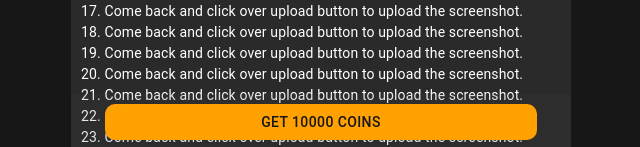
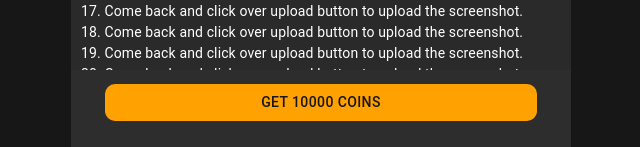
Before and after one commit to Ebulo/offerpro, a Next.js app: page /detail/1 in a window 1280 px wide. Shown: the part 650-797 px from the top of the page, without its empty margins (319-959 px from the left). Built offline with nearby package versions, Linux system fonts and the light colour scheme.

Commit message:
Updated Codes for Scrollable

```diff
--- a/src/app/detail/[id]/detail.module.css
+++ b/src/app/detail/[id]/detail.module.css
@@ -6,3 +6,8 @@
     max-width: 500px;
     position: relative;
 }
+
+.detail_top {
+    height: 90vh;
+    overflow-y: scroll;
+}
--- a/src/app/detail/[id]/page.tsx
+++ b/src/app/detail/[id]/page.tsx
@@ -38,7 +38,13 @@ const offerDummy = {
 "22": "Come back and click over upload button to upload the screenshot.",
 "23": "Come back and click over upload button to upload the screenshot.",
 "24": "Come back and click over upload button to upload the screenshot.",
-"25": "Click on Submit button. And wait for the offer to be approved. Once approved coins will be credited to your account."
+"25": "Click on Submit button. And wait for the offer to be approved. Once approved coins will be credited to your account.",
+"26": "Click on Submit button. And wait for the offer to be approved. Once approved coins will be credited to your account.",
+"27": "Click on Submit button. And wait for the offer to be approved. Once approved coins will be credited to your account.",
+"28": "Click on Submit button. And wait for the offer to be approved. Once approved coins will be credited to your account.",
+"29": "Click on Submit button. And wait for the offer to be approved. Once approved coins will be credited to your account.",
+"30": "Click on Submit button. And wait for the offer to be approved. Once approved coins will be credited to your account.",
+"31": "Click on Submit button. And wait for the offer to be approved. Once approved coins will be credited to your account."
 }`,
     imageUrl:
       "https://cdn.pixabay.com/photo/2024/02/16/14/33/ai-generated-8577690_1280.jpg",
@@ -60,11 +66,11 @@ const OfferDetail = () => {
 
   return (
     <div className={styles.main}>
-      <div>
+      <div className={styles.detail_top}>
         <DetailBanner />
         <DetailData offer={offer} />
       </div>
-      <div style={{ width: "100%", padding: "10px", position: "absolute", display: "flex", justifyContent: "center", alignItems: "center", bottom: "0", background: "#4442", backdropFilter: "blur(1)" }}>
+      <div style={{ width: "100%", padding: "10px 10px 25px 10px", height: "10vh", position: "absolute", display: "flex", justifyContent: "center", alignItems: "center", bottom: "0", background: "#4442", backdropFilter: "blur(1)" }}>
         <Button style={{ width: "90%", borderRadius: "10px", background: "var(--primary-color)", color: "var(--text-color)" }}>Get 10000 Coins</Button>
       </div>
     </div>
```
